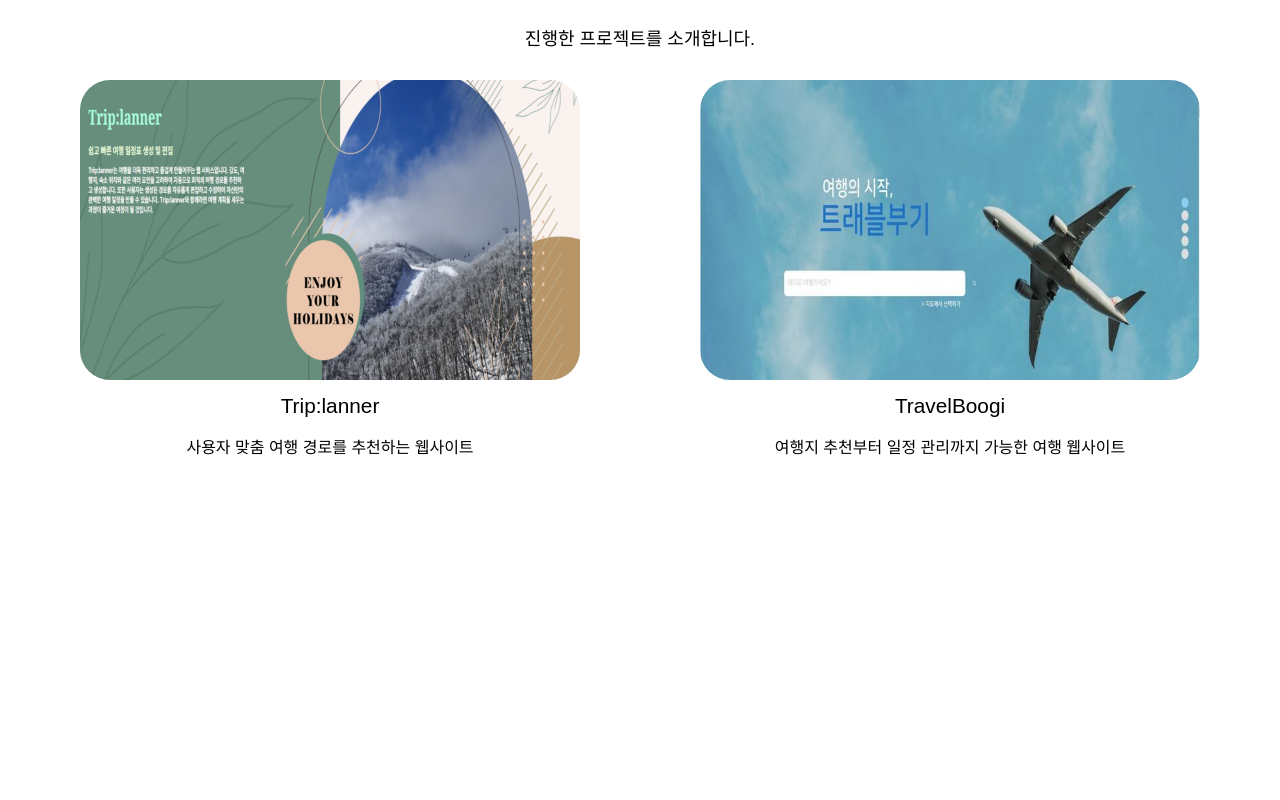
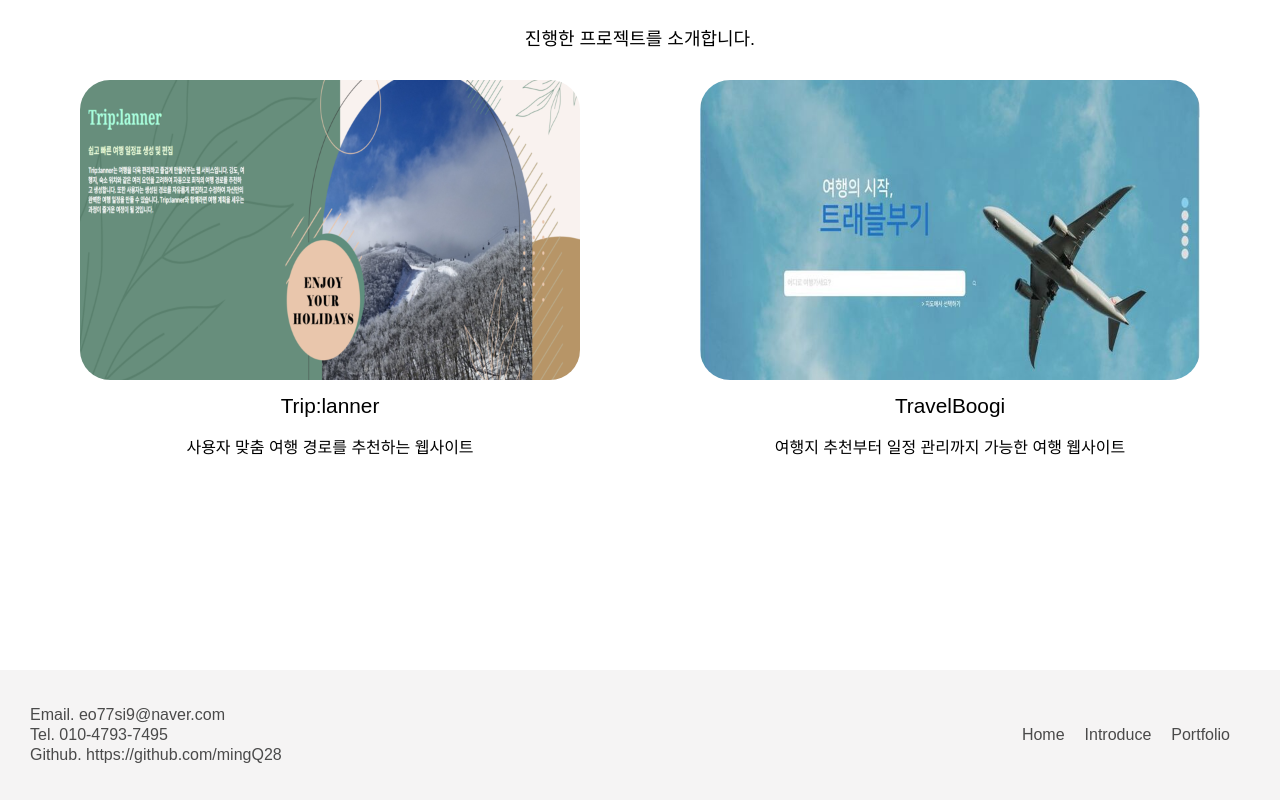
Before and after one commit to mingQ28/portfolio, a plain HTML site: page index.html in a window 1280 px wide. Shown: the part 1770-2570 px from the top of the page. Before the commit the page ends 2440 px from the top, so only its background shows below. Drawn offline with Linux system fonts and the light colour scheme; a web font is replaced by a local one.

Commit message:
style adjust footer spacing and alignment

```diff
--- a/index.html
+++ b/index.html
@@ -26,12 +26,6 @@
           <b>안녕하세요.</b><br />
           끊임없이 배우고 성장하는<br />
           풀스택 개발자 <b>박민서</b>입니다.
-        </p>
-        <p>📧 : eo77si9@gmail.com</p>
-        <p>🕿 : 010-4793-7495</p>
-        <p style="display: flex; justify-content: row; align-items: center;">
-          <img src="./img/icons/github.png" alt="Git" style="width: 20px; height: 20px;" />
-          <a href="https://github.com/mingQ28" target="_blank" style="margin-left: 3px;">: https://github.com/mingQ28</a>
         </p>
       </div>
     </div>
@@ -131,6 +125,21 @@
       </div>
     </div>
 
-    <div class="footer"></div>
+    <div class="footer">
+      <div class="footer-info">
+        <div class="footer-info-left">
+          <p>Email. eo77si9@naver.com</p>
+          <p>Tel. 010-4793-7495</p>
+          <p>Github. https://github.com/mingQ28</p>
+        </div>
+        <div class="footer-info-right">
+          <ul class="nav-menu">
+            <li>Home</li>
+            <li>Introduce</li>
+            <li>Portfolio</li>
+          </ul>
+        </div>
+      </div>
+    </div>
   </body>
 </html>
--- a/style.css
+++ b/style.css
@@ -8,6 +8,11 @@ body {
 ::-webkit-scrollbar {
   /* 스크롤바 없애기 */
   display: none;
+}
+
+
+* {  /* width가 padding에 밀려 넘치치 않도록 */
+  box-sizing: border-box;
 }
 
 .header {
@@ -160,3 +165,26 @@ a {
   font-size: 1.3em;
   margin: 10px;
 }
+
+.footer {
+  background-color: rgb(245, 244, 244);
+  color: rgb(74, 74, 74);
+  padding: 10px 30px;
+  height: 130px;
+  width: 100%;
+  display: flex;
+  align-items: center;
+}
+
+.footer-info {
+  width: 100%;
+  padding-right: 10px;
+  display: flex;
+  align-items: center;
+  flex-wrap: nowrap;
+  justify-content: space-between;
+}
+
+.footer-info-left p{
+  margin: 2px 0;
+}
```
